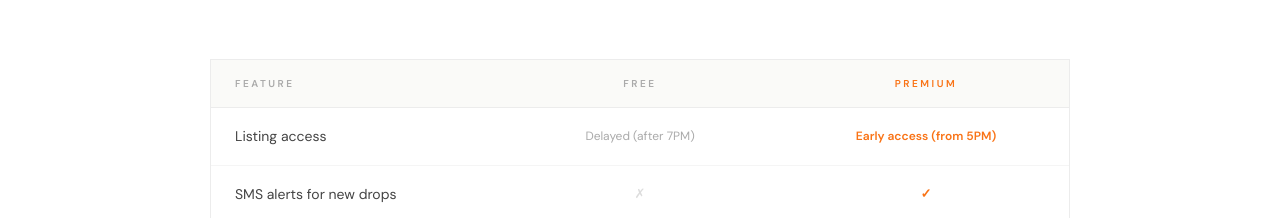
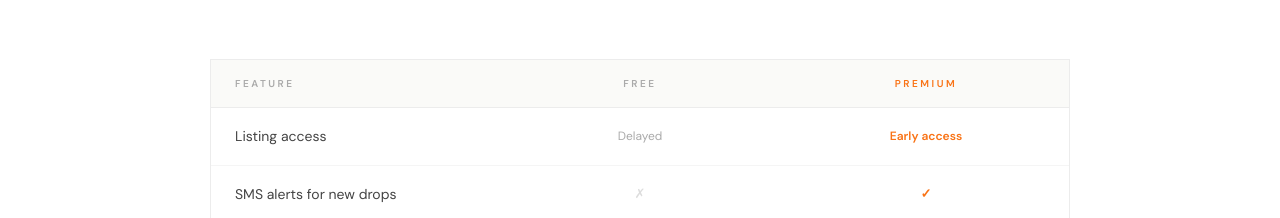
Before and after one commit to ongjianyong/ChompChomp, a React (Vite) app in the folder frontend/: page / in a window 1280 px wide. Shown: the part 2129-2347 px from the top of the page. Built offline with nearby package versions, Linux system fonts and the light colour scheme; no server answers; a web font is replaced by a local one.

Commit message:
free vs premium

```diff
--- a/frontend/src/pages/Home.jsx
+++ b/frontend/src/pages/Home.jsx
@@ -54,7 +54,7 @@ const HOW_IT_WORKS = [
 ];
 
 const TIERS = [
-    { label: 'Listing access',           free: 'Delayed (after 7PM)', premium: 'Early access (from 5PM)' },
+    { label: 'Listing access',           free: 'Delayed', premium: 'Early access' },
     { label: 'SMS alerts for new drops', free: false,                 premium: true },
     { label: 'Distance filtering',       free: true,                  premium: true },
     { label: 'Order history',            free: true,                  premium: true },
```
